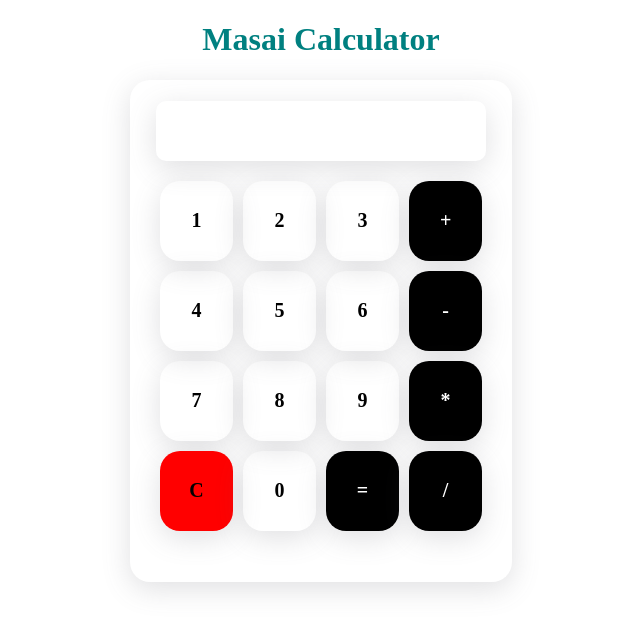
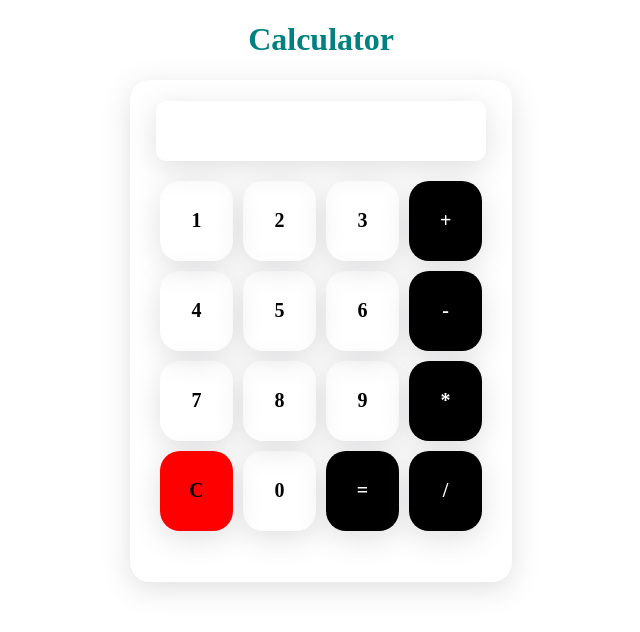
Before and after one commit to TahiR-ManzooR-110/Calculator, a plain HTML site: page index.html in a window 1280 px wide. Shown: the whole page, without its empty margins (319-959 px from the left). Drawn offline with Linux system fonts and the light colour scheme.

Commit message:
Update index.html

```diff
--- a/index.html
+++ b/index.html
@@ -4,7 +4,7 @@
     <meta charset="UTF-8" />
     <meta http-equiv="X-UA-Compatible" content="IE=edge" />
     <meta name="viewport" content="width=device-width, initial-scale=1.0" />
-    <title>Masai Calculator</title>
+    <title>Calculator</title>
     <style>
       h1 {
         text-align: center;
@@ -64,7 +64,7 @@
     </style>
   </head>
   <body>
-    <h1>Masai Calculator</h1>
+    <h1>Calculator</h1>
     <div id="calculator">
       <div id="display"></div>
       <div id="keyboard">
```
